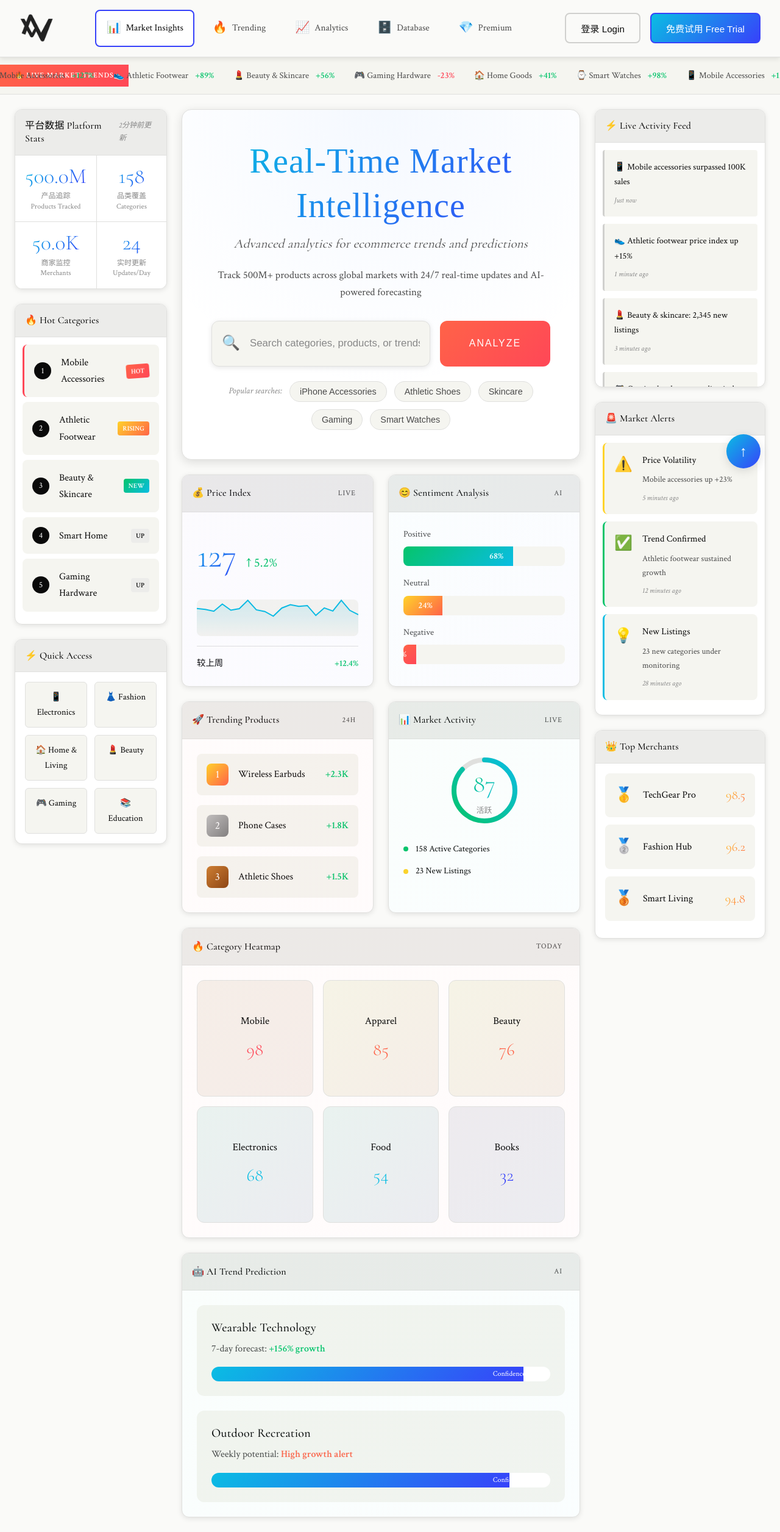
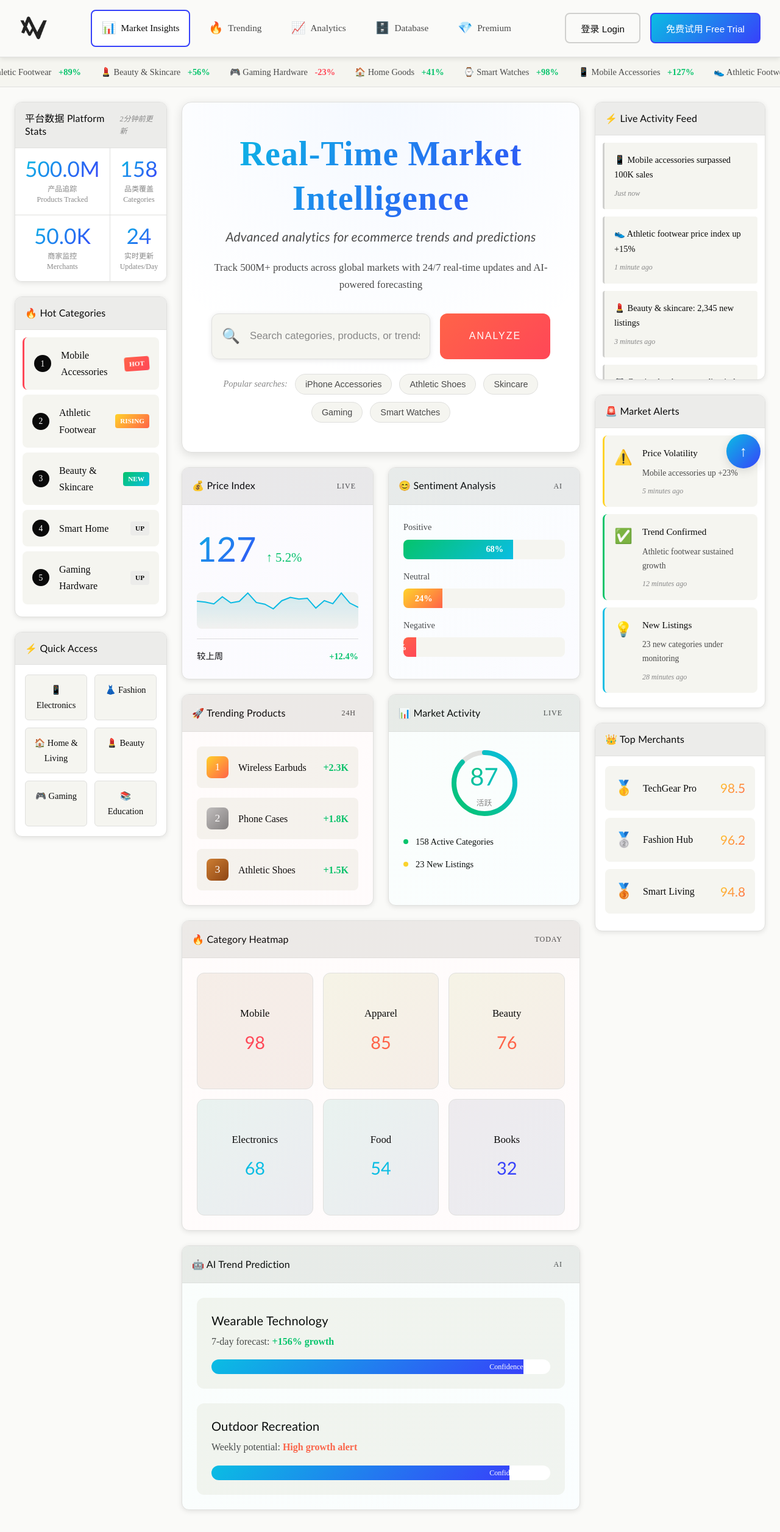
Before and after one commit to jsbwxyz/DSC500-TermProject, a FastAPI app: page / in a window 1280 px wide. Shown: the whole page at 61% size. After the commit the page ends 2478 px from the top, so only its background shows below. Run offline with FastAPI, Linux system fonts and the light colour scheme.

Commit message:
update styling

```diff
--- a/ui/static/css/style.css
+++ b/ui/static/css/style.css
@@ -77,7 +77,8 @@
 }
 
 body {
-    font-family: var(--font-serif);
+  --font-serif: "Trebuchet MS", Arial, sans-serif;
+  --font-heading: "Trebuchet MS", Arial, sans-serif;
     background: var(--bg-primary);
     color: var(--text-primary);
     line-height: 1.7;
@@ -122,7 +123,7 @@
 }
 
 .logo-image {
-    height: 48px;
+    height: 40px;
     width: auto;
     display: block;
 }
@@ -256,6 +257,7 @@
     font-size: 0.75rem;
     letter-spacing: 0.08em;
     white-space: nowrap;
+    display:none;
 }
 
 .ticker-content {
@@ -512,7 +514,7 @@
 .title-main {
     display: block;
     font-size: 3.5rem;
-    font-weight: 400;
+    font-weight: 800;
     background: var(--gradient-ocean);
     -webkit-background-clip: text;
     -webkit-text-fill-color: transparent;
@@ -1810,6 +1812,7 @@
     .main-nav {
         flex-direction: column;
         width: 100%;
+        display: none;
     }
 
     .title-main {
```
